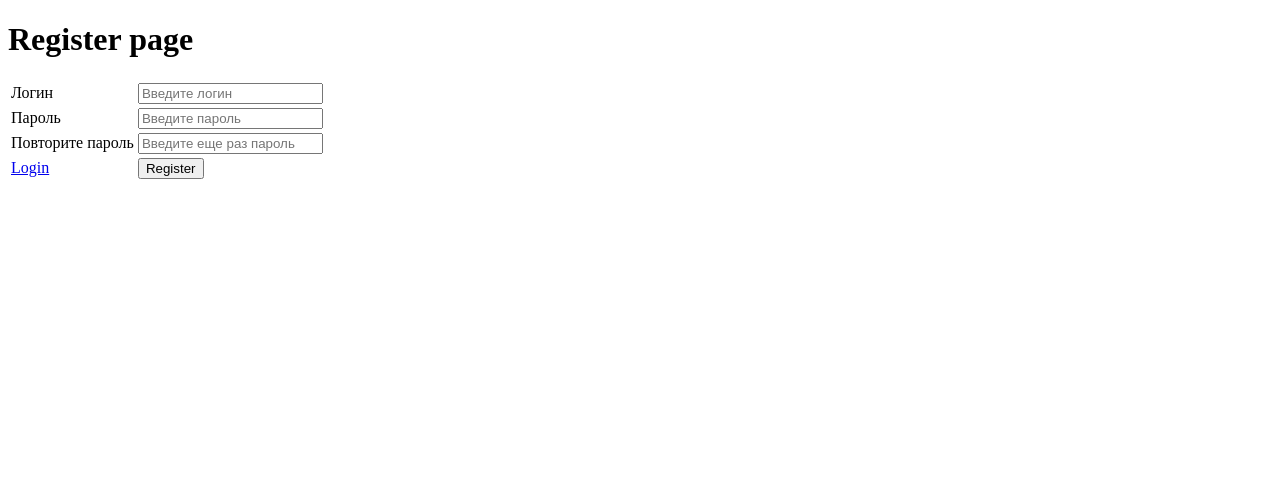
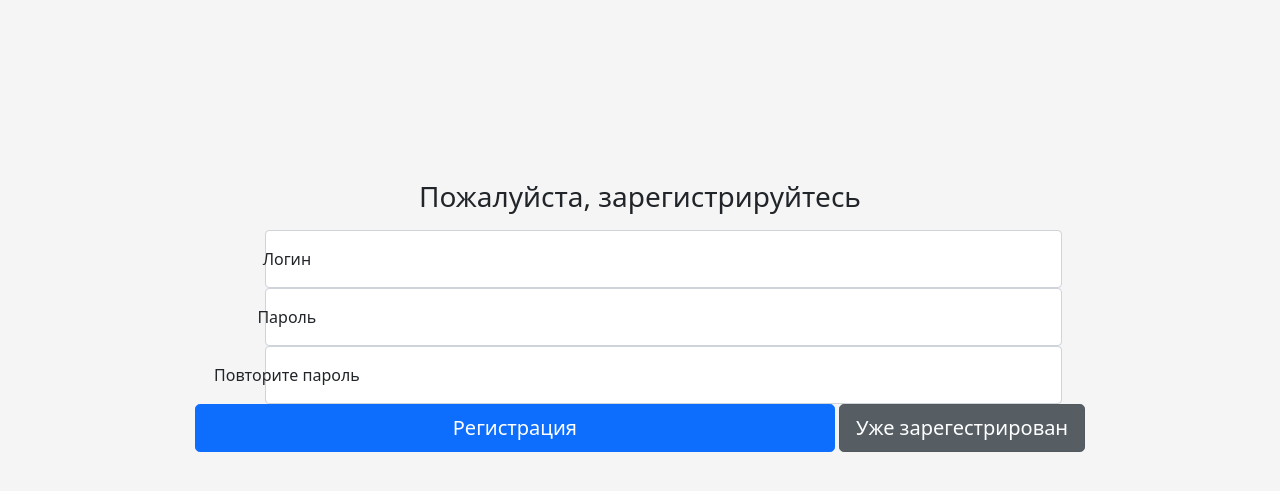
Before and after one commit to YuriyPopov312/ShoesShop, a Flask app: page /registry in a window 1280 px wide. Shown: the top 491 px of the page. Run offline with Flask 2, Linux system fonts and the light colour scheme.

Commit message:
Разделение прав доступа

```diff
--- a/main.py
+++ b/main.py
@@ -48,44 +48,46 @@ def about():
 
 
 @app.route('/create', methods=['POST', 'GET'])
-@login_required
 def create():
+    list_shoes = Shoes.query.order_by(Shoes.price).all()
     if request.method == "POST":
         title = request.form['title']
         price = request.form['price']
         descript = request.form['descript']
 
-        shoe = Shoes(title=title, price=price, descript=descript)
+        list_shoe = Shoes(title=title, price=price, descript=descript)
 
         try:
-            db.session.add(shoe)
+            db.session.add(list_shoe)
             db.session.commit()
-            return redirect('/')
+            return redirect('/create')
         except:
-            return "Ошибка, проверьте правильность ввода данных"
+            flash("Проверьте правильность ввода данных")
     else:
-        return render_template('create.html')
+        return render_template('create.html', data=list_shoes)
 
 
 @app.route('/login', methods=['POST', 'GET'])
 def login_page():
     login = request.form.get('login')
     password = request.form.get('password')
-
-    if login and password:
-        user = User.query.filter_by(login=login).first()
-        if user and check_password_hash(user.password, password):
-            login_user(user)
-            try:
-                next_page = request.args.get('next')
-                return redirect(next_page)
-            except:
-                return render_template('index.html')
+    if login == 'admin' and password == 'admin':
+        return redirect('/create')
+    else:
+        if login and password:
+            user = User.query.filter_by(login=login).first()
+            if user and check_password_hash(user.password, password):
+                login_user(user)
+                try:
+                    next_page = request.args.get('next')
+                    return redirect(next_page)
+                except:
+                    return render_template('index.html')
+            else:
+                flash("Введен неправильный логин или пароль")
         else:
-            flash("Введен не правильный логин или пароль")
-    else:
-        flash("Заполните поля логин или пароль")
-    return render_template('login.html')
+            flash("Заполните поля логин или пароль")
+        return render_template('login.html')
 
 
 @app.route('/logout', methods=['POST', 'GET'])
@@ -103,7 +105,7 @@ def registry():
 
     if request.method == 'POST':
         if not (login or password or password2):
-            flash("Заполните поля регитсрации")
+            flash("Заполните поля регистрации")
         elif password != password2:
             flash("Пароли не совпадают")
         else:
--- a/templates/base.html
+++ b/templates/base.html
@@ -19,7 +19,7 @@
         <a class="me-3 py-2 text-dark text-decoration-none" href="/">Главная</a>
         <a class="me-3 py-2 text-dark text-decoration-none" href="/about">Про магазин</a>
       </nav>
-      <a class = "btn btn-outline-primary" href = "/create">Добавить товар</a>
+
       <a class = "btn btn-outline-primary" href = "/logout">Выйти</a>
     </div>
   </header>
--- a/templates/registry.html
+++ b/templates/registry.html
@@ -2,39 +2,44 @@
 <html lang="en">
 <head>
     <meta charset="UTF-8">
+    <link rel="stylesheet" href="https://cdn.jsdelivr.net/npm/bootstrap@5.1.3/dist/css/bootstrap.min.css">
     <title>Вход</title>
 </head>
-<body>
-<h1>Register page</h1>
-{% with messages = get_flashed_messages() %}
+<body class="text-centre" style="display: flex;
+    align-items: center;
+    padding-top: 180px;
+    padding-bottom: 40px;
+    background-color: #f5f5f5;
+text-align: center!important;
+box-sizing: border-box;">
+<main class="form-signin w-100 m-auto">
+  <form method="POST">
+    <h1 class="h3 mb-3 fw-normal"><font style="vertical-align: inherit;"><font style="vertical-align: inherit;">Пожалуйста, зарегистрируйтесь</font></font></h1>
+    <div class="form-floating" style="width: 83%; padding-left: 265px">
+      <input type="text" name="login" class="form-control" id="floatingInput" placeholder="Логин">
+      <label for="floatingInput" style="width: 83%; padding-right: 320px"><font style="vertical-align: inherit;"><font style="vertical-align: inherit;">Логин</font></font></label>
+    </div>
+    <div class="form-floating" style="width: 83%; padding-left: 265px">
+      <input type="password" name="password" class="form-control" id="floatingPassword" placeholder="Пароль">
+      <label for="floatingPassword" style="width: 83%; padding-right: 320px"><font style="vertical-align: inherit;"><font style="vertical-align: inherit;">Пароль</font></font></label>
+    </div>
+      <div class="form-floating" style="width: 83%; padding-left: 265px">
+      <input type="password" name="password2" class="form-control" id="floatingPassword2" placeholder="Повторите пароль">
+      <label for="floatingPassword" style="width: 83%; padding-right: 320px"><font style="vertical-align: inherit;"><font style="vertical-align: inherit;">Повторите пароль</font></font></label>
+    </div>
+    <input class="btn btn-lg btn-primary" type="submit" value="Регистрация" role="button" style="width: 50%;"><font style="vertical-align: inherit;"><font style="vertical-align: inherit;"></font></font></input>
+    <a href="{{ url_for('login_page') }}" class="btn btn-secondary btn-lg active" role="button" aria-pressed="true">Уже зарегестрирован</a>
+  </form>
+    {% with messages = get_flashed_messages() %}
     {% if messages %}
-        <ul class=flashes>
+        <ul class=flashes style="padding-top:120px; padding-right:50px">
             {% for message in messages %}
             <li>{{ message }}</li>
             {% endfor %}
         </ul>
     {% endif %}
 {% endwith %}
-<form method="POST">
-    <table>
-        <tr>
-            <td>Логин</td>
-            <td><input type="text" name="login" placeholder="Введите логин"></td>
-        </tr>
-        <tr>
-            <td>Пароль</td>
-            <td><input type="password" name="password" placeholder="Введите пароль"></td>
-        </tr>
-        <tr>
-            <td>Повторите пароль</td>
-            <td><input type="password" name="password2" placeholder="Введите еще раз пароль"></td>
-        </tr>
-        <tr>
-            <td><a href="{{ url_for('login_page') }}">Login</a></td>
-            <td><input type="submit" value="Register"></td>
-        </tr>
-    </table>
-</form>
+</main>
 
 </body>
 </html>
```
Also changed, not shown: templates/create.html (+47 -6 lines), templates/login.html (+26 -20 lines), shoes_shop.db.
